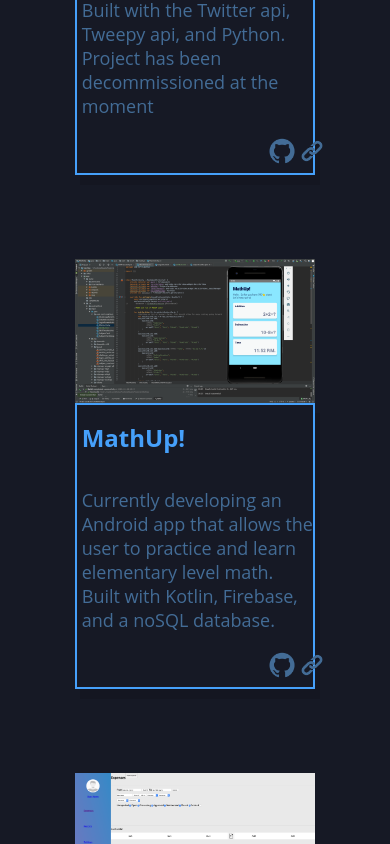
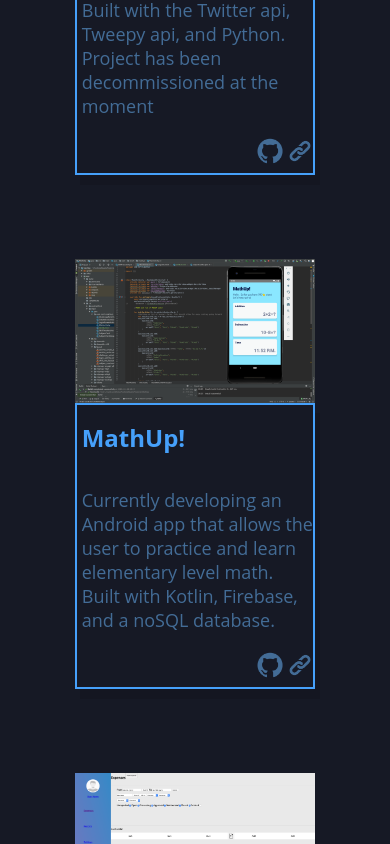
Before and after one commit to ryanKrumbholz/personal-site, a React (Create React App) app: page / in a window 390 px wide. Shown: the part 2940-3784 px from the top of the page. Built offline with nearby package versions, Linux system fonts and the light colour scheme.

Commit message:
Fixed mobile version link placement

```diff
--- a/src/components/Card/Card.sass
+++ b/src/components/Card/Card.sass
@@ -87,7 +87,7 @@
     position: relative
     margin-top: auto
     bottom: 10%
-    left: 80%
+    left: 75%
     width: 20%
     display: flex
 
```
